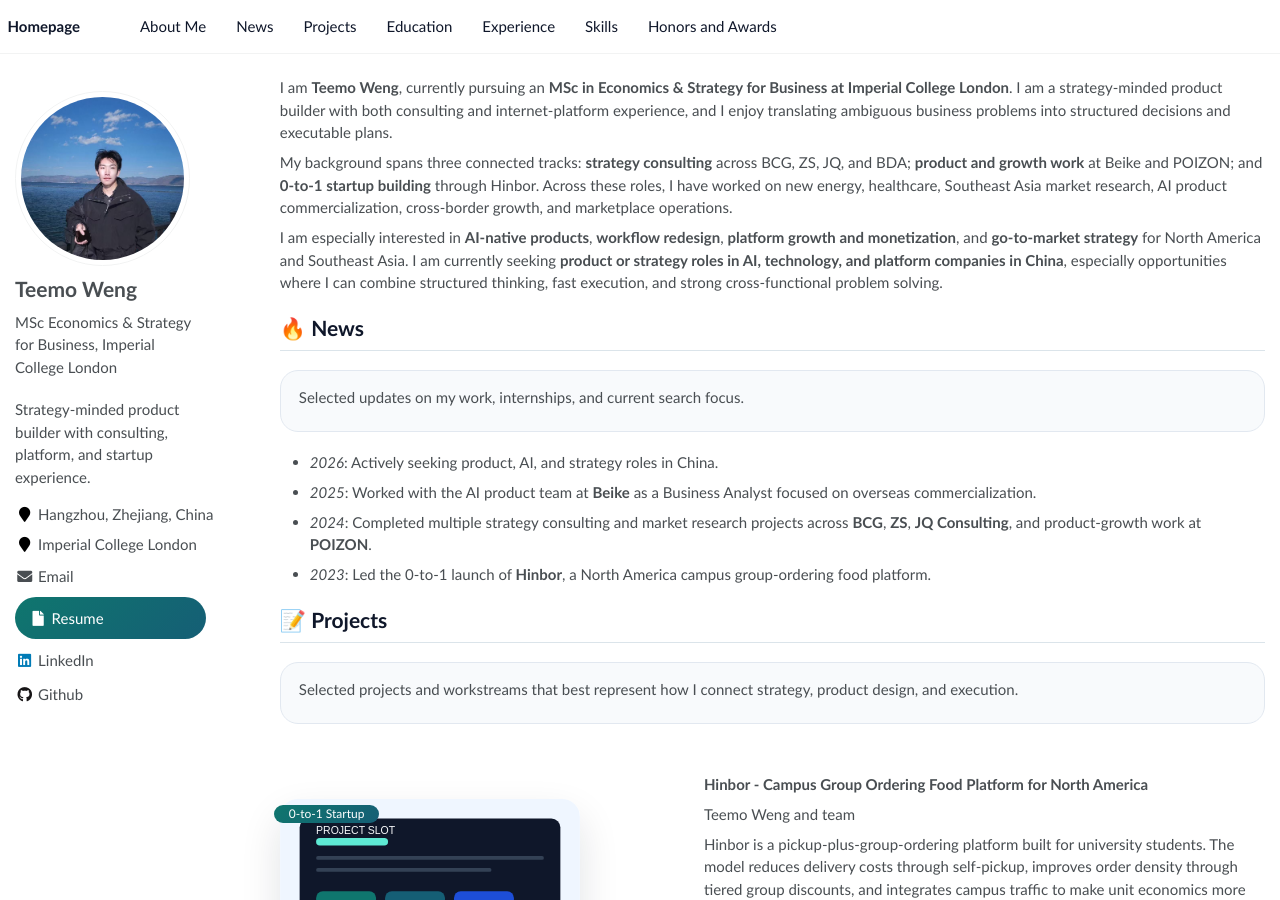
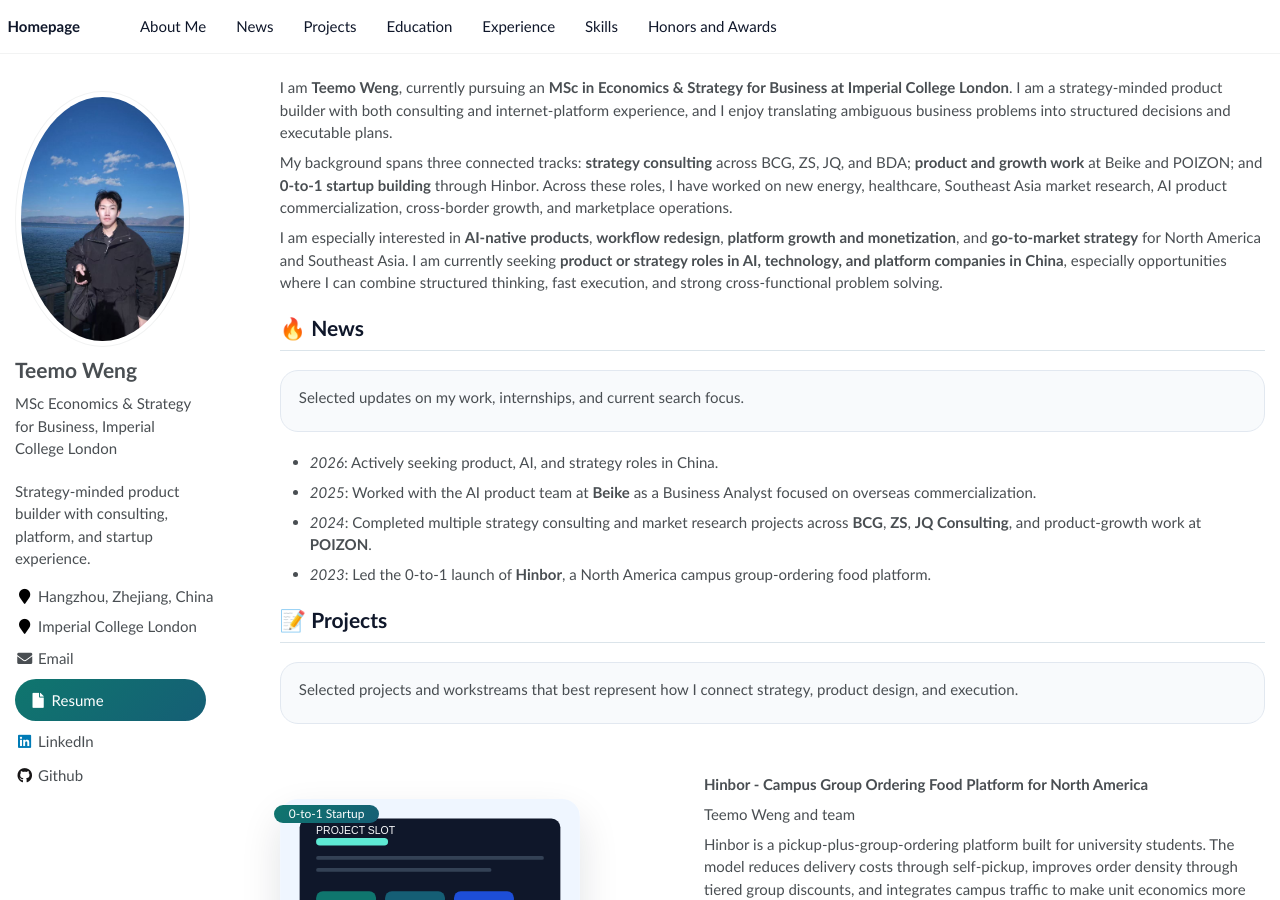
Before and after one commit to teemoweng/teemoweng.github.io, a Jekyll site: the page built from _pages/about.md, in a window 1280 px wide and 900 px high. Built offline with Jekyll 4.4.1, drawn with Linux system fonts in a browser that asks for light colours.

```diff
--- a/_config.yml
+++ b/_config.yml
@@ -22,7 +22,7 @@
 # Site Author
 author:
   name             : "Teemo Weng"
-  avatar           : "images/teemo-avatar-square.jpg"
+  avatar           : "images/teemo-avatar.jpg"
   bio              : "MSc Economics & Strategy for Business, Imperial College London"
   location         : "Hangzhou, Zhejiang, China"
   employer         : "Imperial College London"
```
Also changed, not shown: .github/workflows/google_scholar_crawler.yaml.
